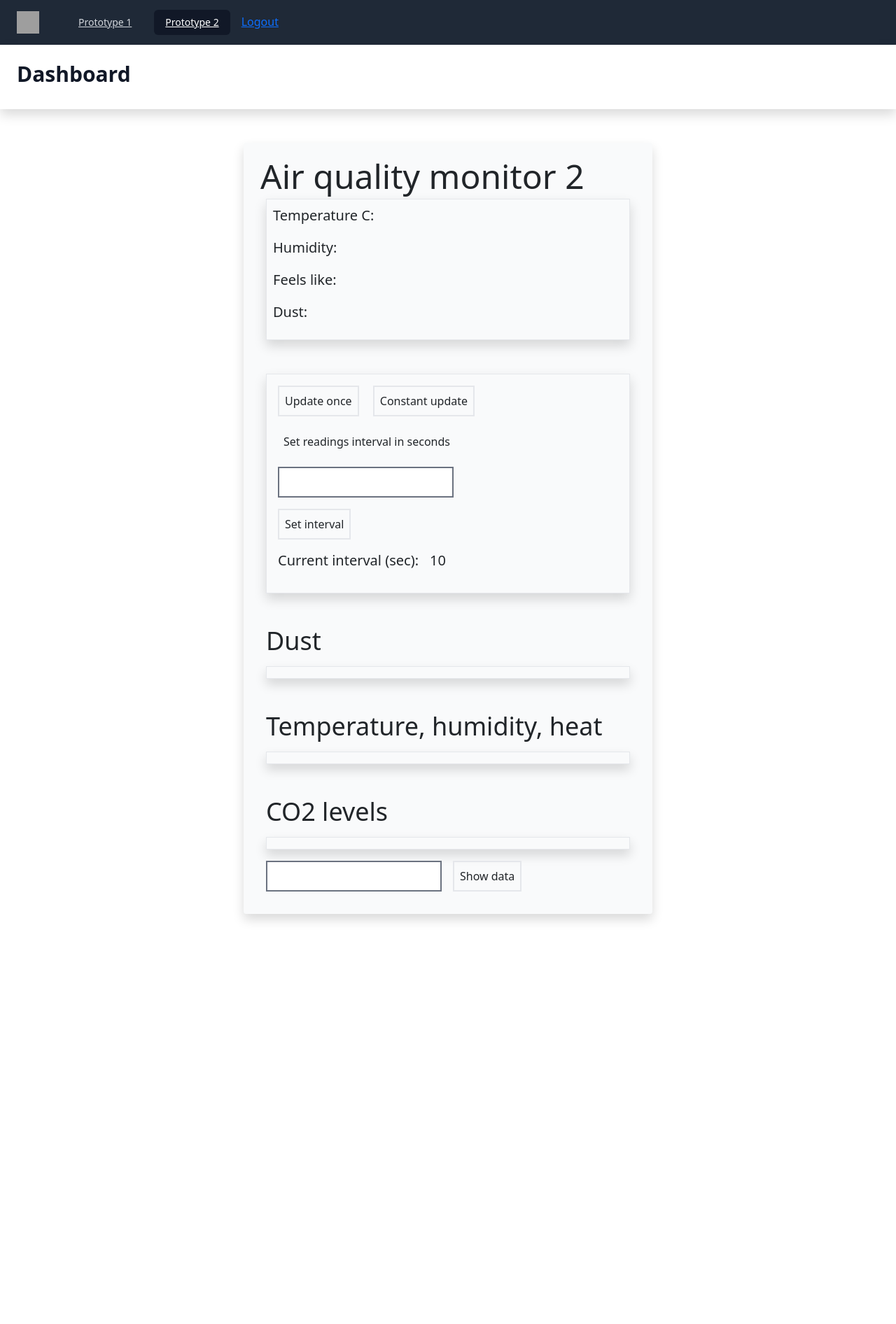
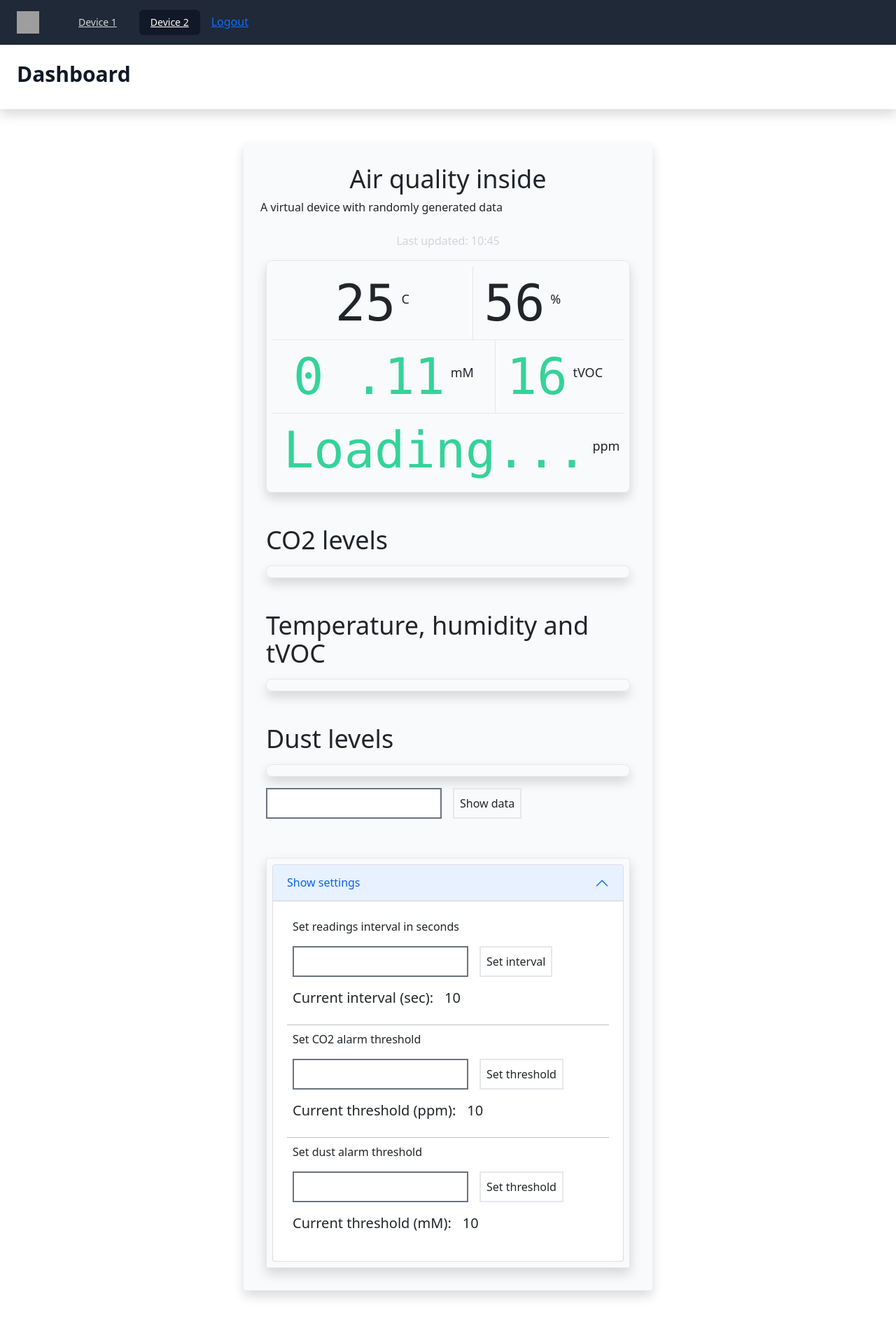
Before and after one commit to x4wiz/CITS5506_Server_Codebase, a Flask app: page /p2 in a window 1280 px wide. Shown: the whole page at 70% size. Before the commit the page ends 1317 px from the top, so only its background shows below. Run offline with Flask 2, Linux system fonts and the light colour scheme; the visitor is signed in with stand-in values (Sample User, id 1); some libraries are stand-ins or nearby versions; grey boxes are pictures that could not be loaded.

Commit message:
second device's page added

```diff
--- a/app/routes.py
+++ b/app/routes.py
@@ -64,13 +64,13 @@
 @app.route('/p1')
 @login_required
 def prototype_1():
-    return render_template('prototype_1.html', title='Prototype 1')
+    return render_template('prototype_1.html', title='Prototype 1', device_id=1)
 
 
 @app.route('/p2')
 @login_required
 def prototype_2():
-    return render_template('prototype_2.html', title='Prototype 2')
+    return render_template('prototype_2.html', title='Prototype 2', device_id=2)
 
 
 # ----------------------------------#
@@ -84,6 +84,7 @@
     print(response)
     device_sn = response["data"].split(" ")[6]
     device_id = Device.query.filter_by(serial_num=device_sn).first().id
+    print(device_id)
     temp = float(response["data"].split(" ")[0])
     humid = float(response["data"].split(" ")[1])
     heat = float(response["data"].split(" ")[2])
--- a/app/static/js/draw_chart.js
+++ b/app/static/js/draw_chart.js
@@ -1,3 +1,4 @@
+// const device_id = window.appConfig.device_id
 let graph_data = {
     categories: ['sd','sd','sd','sd','sd','sd','sd','sd','sd','sd','sd','sd',],
     co2: [],
@@ -147,7 +148,7 @@
         },
         body: JSON.stringify({
             num_readings: num_readings,
-            device_id: 1
+            device_id: device_id
         })
 
 
--- a/app/static/js/js.js
+++ b/app/static/js/js.js
@@ -7,6 +7,7 @@
 let updating, chart_refresh
 let chart1, chart2
 let num_readings = 100
+const device_id = window.appConfig.device_id
 
 //-----------------------------------//
 // ----- Settings functions ---------//
@@ -73,6 +74,7 @@
         if (data.co2_color !== "red" && data.dust_color !== "red") hide_alert()
         toggle_element_color(data.co2_color, "co2")
         toggle_element_color(data.dust_color, "dust")
+        console.log("device_id: " + device_id)
     })
 }
 
@@ -136,7 +138,7 @@
         url: `${base_path}/get_readings`,
         type: "POST",
         data: JSON.stringify({
-            device: 1
+            device: device_id
         }),
         contentType: "application/json",
     }).done(data => {
--- a/app/templates/base.html
+++ b/app/templates/base.html
@@ -43,7 +43,7 @@
 							   px-3 py-2 rounded-md text-sm font-medium"
 											{% endif %}
 									>
-										Prototype 1</a>
+										Device 1</a>
 									<a href="{{ url_for('prototype_2') }}"
 											{% if request.path == '/p2' %} class="bg-gray-900 text-white
 							   px-3 py-2 rounded-md text-sm font-medium"
@@ -51,7 +51,7 @@
 							   px-3 py-2 rounded-md text-sm font-medium"
 											{% endif %}
 									>
-										Prototype 2</a>
+										Device 2</a>
 									<a href="{{ url_for('logout') }}">Logout</a>
 									{#								{% endif %}#}
 									{##}
--- a/app/templates/prototype_2.html
+++ b/app/templates/prototype_2.html
@@ -2,113 +2,94 @@
 {% block title %}Index{% endblock %}
 {% block head %}
 	{{ super() }}
-	<script src="{{ url_for('static', filename='js/draw_chart_2.js')
-			}}"></script>
+	<style type="text/css">
+      .important {
+          color: #336699;
+      }
+	</style>
+	<link rel='stylesheet' href="{{ url_for('static',
+	filename='src/fontawesome.min.css') }}">
+	<script type="text/javascript">
+	window.appConfig = {
+      device_id: {{ device_id }},
+    }
+	</script>
+	<script src="{{ url_for('static', filename='js/draw_chart.js') }}"></script>
 {% endblock %}
 {% block content %}
 	<div class="px-4 flex flex-row items-stretch justify-center">
 		<div class="m-4 p-6 shadow rounded bg-gray-50 lg:w-1/2 md:w-3/4 sm:w-full">
 
-			<h1 class="text-5xl">Air quality monitor 2</h1>
+			<div class="flex flex-col justify-center mb-2">
+				<div class="text-4xl flex-auto text-center m-2">Air quality
+				                                                inside
+				</div>
+				<p>A virtual device with randomly generated data</p>
+				<div class="flex-auto text-center m-2">
+					<span class="text-gray-300">Last updated:</span>
+					<span id="reading_time" class="text-gray-300">10:45</span>
+				</div>
+			</div>
+			<div id="latest_data" class="p-2 border-1 rounded-lg shadow m-2">
+				<div class="flex flex-col divide-y">
+					<div class="flex justify-evenly divide-x">
+						<div class="flex flex-row p-3 self-center">
+							<div id="temperature_c" class="font-mono text-7xl">25</div>
+							<div class="mt-3 ml-2 text-lg">C</div>
+						</div>
+						<div class="flex flex-row p-3 self-center">
+							<div id="humidity" class="font-mono text-7xl">56</div>
+							<div class="mt-3 ml-2 text-lg">%</div>
+						</div>
+					</div>
+					<div class="flex justify-evenly divide-x">
+						<div class="flex flex-row p-3 self-center">
+							<div id="dust" class="font-mono text-7xl text-green-400">0
+							                                                         .11
+							</div>
+							<div class="mt-3 ml-2 text-lg">mM</div>
+						</div>
+						<div class="flex flex-row p-3 self-center">
+							<div id="tvoc" class="font-mono text-7xl text-green-400">16</div>
+							<div class="mt-3 ml-2 text-lg">tVOC</div>
+						</div>
+					</div>
+					<div class="flex justify-around divide-x">
+						<div class="flex flex-row p-3 self-center">
+							<div id="co2" class="font-mono text-7xl
+							text-green-400">Loading...
+							</div>
+							<div class="mt-3 ml-2 text-lg">ppm</div>
+						</div>
+					</div>
+				</div>
+				{##}
+				{#					<div><i class="fas fa-temperature-low"></i>#}
+				{#					</div>#}
 
-			<div id="latest_data" class="p-2 border-1 shadow m-2">
-				<table class="p-2 text-xl">
-					<tr>
-						<td>
-							<p>Temperature C: </p>
-						</td>
-						<td class="pl-4">
-							<p id="temperature_c">
-						</td>
-					</tr>
-					<tr>
-						<td>
-							<p>Humidity:</p>
-						</td>
-						<td class="pl-4">
-							<p id="humidity"></p>
-						</td>
-					</tr>
-					<tr>
-						<td>
-							<p>Feels like:</p>
-						</td>
-						<td class="pl-4">
-							<p id="heat_factor"></p>
-						</td>
-					</tr>
-					<tr>
-						<td>
-							<p>Dust:</p>
-						</td>
-						<td class="pl-4">
-							<p id="dust"></p>
-						</td>
-					</tr>
-{#					<tr>#}
-{#						<td>#}
-{#							<p>Date:</p>#}
-{##}
-{#						</td>#}
-{#						<td class="pl-4">#}
-{#							<p id="reading_date"></p>#}
-{#						</td>#}
-{#					</tr>#}
-{#					<tr>#}
-{#						<td>#}
-{#							<p>Time: </p>#}
-{#						</td>#}
-{#						<td class="pl-4">#}
-{#							<p id="reading_time"></p>#}
-{#						</td>#}
-{#					</tr>#}
+			</div>
 
-				</table>
 			<div class="flex flex-col items-center border-2 p-2 m-2 bg-yellow-300
 				text-center
 				hidden"
 			     id='minor-alert'>
-					<p>CO2 levels raised above 1000 ppm</p>
+				<p>One of the readings went above the desired level!</p>
 				<button class="border-2 p-2 m-2 bg-yellow-100"
 				        onclick="stop_alarm()">Turn off the
 				                               alert
 				</button>
 			</div>
-			</div>
 
-			<div id="controls" class="border-1 shadow m-2 p-2 mt-5">
-				<button type="button" onclick="get_data()" class="border-2 p-2
-			m-2 hover:bg-gray-50 text-l">Update
-				                           once
-				</button>
-				<button id="const_upd" onclick="live_data()"
-				        class="border-2 p-2
-			m-2  hover:bg-gray-50 text-l">
-					Constant update
-				</button>
-				<br>
-				<div>
-					<label for="readings_interval" class="p-2 m-2">Set readings
-					                                               interval in
-					                                               seconds</label><br>
-					<input class="border-2 p-2
-			m-2 hover:bg-gray-50 text-l" type="number" min="3"
-					       id="readings_interval"><br>
-					<button onclick="set_interval()" class="border-2 p-2
-			m-2 text-l hover:bg-gray-50">Set interval
-					</button>
-					<div class="flex flex-row p-2 text-xl">
-						<p class="">Current interval (sec): </p>
-						<p id="cur_interval" class="pl-4">10</p>
-					</div>
-				</div>
-			</div>
-			<h2 class="p-2 mt-10 text-4xl">Dust</h2>
-			<div class="p-2 border-1 shadow m-2" id="chart1"></div>
-			<h2 class="p-2 mt-10 text-4xl">Temperature, humidity, heat</h2>
-			<div class="p-2 border-1 shadow m-2" id="chart2"></div>
+			{#    Charts    #}
 			<h2 class="p-2 mt-10 text-4xl">CO2 levels</h2>
-			<div class="p-2 border-1 shadow m-2" id="chart3"></div>
+			<div class="p-2 border-1 shadow rounded-lg m-2" id="chart1"></div>
+
+			<h2 class="p-2 mt-10 text-4xl">Temperature, humidity and tVOC</h2>
+			<div class="p-2 border-1 shadow rounded-lg m-2" id="chart2"></div>
+
+			<h2 class="p-2 mt-10 text-4xl">Dust levels</h2>
+			<div class="p-2 border-1 shadow rounded-lg m-2" id="chart3"></div>
+
 			<div class="flex flex-row items-center">
 				<input class="border-2 p-2
 			m-2 hover:bg-gray-50 text-l" type="number" min="3"
@@ -117,15 +98,91 @@
 			m-2 text-l hover:bg-gray-50">Show data
 				</button>
 			</div>
+
+			<div class="accordion border-1 shadow m-2 p-2 mt-5" id="settings_block">
+				<div class="accordion-item">
+					<h2 class="accordion-header" id="settings_header">
+						<button class="accordion-button" type="button"
+						        data-bs-toggle="collapse" data-bs-target="#settings_body"
+						        aria-expanded="false" aria-controls="settings_body">
+							Show settings
+						</button>
+					</h2>
+					<div id="settings_body" class="accordion-collapse collapse show"
+					     aria-labelledby="settings_header"
+					     data-bs-parent="#settings_bloc">
+						<div class="accordion-body">
+							<div class="flex flex-col divide-y divide-black divide-opacity-25">
+
+								{#		SET READING INTERVAL	#}
+								<div>
+									<label for="readings_interval" class="m-2">Set readings
+									                                           interval in
+									                                           seconds</label>
+									<div class="flex flex-row">
+										<input class="border-2 p-2 m-2 hover:bg-gray-50 text-l" type="number" min="3"
+										       id="readings_interval"><br>
+										<button onclick="set_interval()" class="border-2 p-2 m-2 text-l hover:bg-gray-50">Set interval
+										</button>
+
 									</div>
+									<div class="flex flex-row p-2 text-xl">
+										<p>Current interval (sec): </p>
+										<p id="cur_interval" class="pl-4">10</p>
+									</div>
+								</div>
+
+								{#		SET CO2 max level	#}
+								<div>
+									<label for="readings_interval" class="m-2">Set CO2 alarm
+								                                           threshold</label>
+									<div class="flex flex-row">
+										<input class="border-2 p-2 m-2 hover:bg-gray-50 text-l" type="number" min="500"
+										       id="new_co2_threshold"><br>
+										<button onclick="set_threshold('co2')" class="border-2 p-2 m-2 text-l hover:bg-gray-50">Set
+										                                                                                        threshold
+										</button>
+									</div>
+									<div class="flex flex-row p-2 text-xl">
+										<p>Current threshold (ppm): </p>
+										<p id="cur_co2_threshold" class="pl-4">10</p>
+									</div>
+								</div>
+
+								{#		SET dust max level	#}
+								<div>
+									<label for="readings_interval" class="m-2">Set dust alarm
+								                                           threshold</label>
+									<div class="flex flex-row">
+										<input class="border-2 p-2 m-2 hover:bg-gray-50 text-l"
+										       type="number" min="500"
+										       id="new_dust_threshold"><br>
+										<button onclick="set_threshold('dust')" class="border-2 p-2 m-2 text-l hover:bg-gray-50">Set
+										                                                                                         threshold
+										</button>
+									</div>
+									<div class="flex flex-row p-2 text-xl">
+										<p>Current threshold (mM): </p>
+										<p id="cur_dust_threshold" class="pl-4">10</p>
+									</div>
+								</div>
+							</div>
+						</div>
+					</div>
+				</div>
+			</div>
+
+
+		</div>
+
 
 		<script src="https://cdn.jsdelivr.net/npm/apexcharts"></script>
 
 
 	</div>
-	<script src="{{ url_for('static', filename='js/js2.js') }}"></script>
+	<script src="{{ url_for('static', filename='js/js.js') }}"></script>
 
-	<script>
+	<script type="text/javascript">
       window.onload = () => {
           live_data()
           {#draw_chart()#}
```
Also changed, not shown: app/templates/prototype_1.html (+7 -2 lines). Lines whose indentation alone changed are shown as unchanged.
